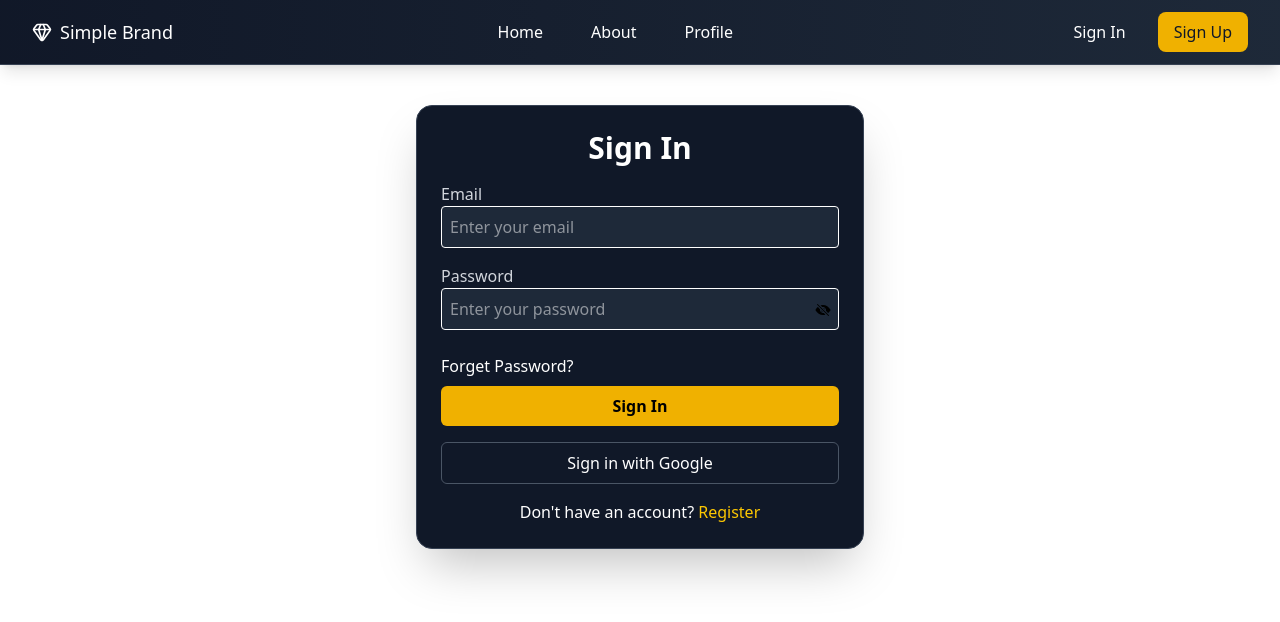
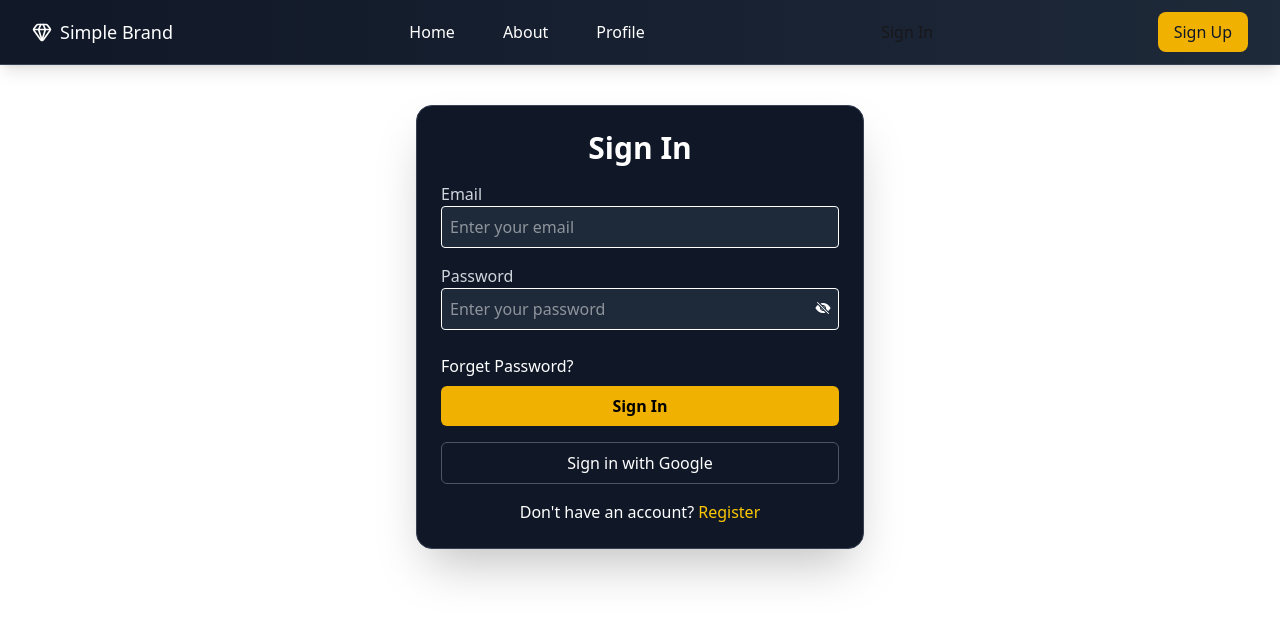
Before and after one commit to mrbabu07/Pet-Cozy, a React (Vite) app: page /signin in a window 1280 px wide. Shown: the top 622 px of the page. Built offline with nearby package versions, Linux system fonts and the light colour scheme; no server answers.

Commit message:
added authcontext functionallity

```diff
--- a/src/Component/Navbar.jsx
+++ b/src/Component/Navbar.jsx
@@ -1,9 +1,27 @@
-import React from "react";
+import React, { useContext } from "react";
 import { Gem, UserCircle } from "lucide-react";
-import { NavLink } from "react-router";
+import { Link, NavLink } from "react-router";
 import MyLink from "./MyLink";
+import { AuthContext } from "../Context/AuthContext";
+import { signOut } from "firebase/auth";
+import { toast } from "react-toastify";
+import { auth } from "../Firebase/Firebase.config";
 
 const Navbar = () => {
+
+  const {user, setUser} = useContext(AuthContext);
+  console.log(user);
+  const handleSignout = () => {
+      signOut(auth)
+        .then(() => {
+          toast.success("User signed out successfully");
+          setUser(null);
+        })
+        .catch((error) => {
+          toast.error("Error signing out: " + error.message);
+        });
+    };
+
   const linkClass =
     "px-3 py-2 text-base font-normal text-white hover:text-yellow-400";
 
@@ -34,13 +52,46 @@ const Navbar = () => {
             </div>
           </div>
 
+
+          {
+            user ? <div className="text-center">
+          <h3 className="text-xl mb-4">
+            {user.email} <br />
+          </h3>
+          <h3 className="text-xl mb-4">
+            {user.displayName ? user.displayName : "No Name Available"} <br />
+          </h3>
+
+          {/* User Photo Section */}
+          <div className="text-center space-y-3 mb-4">
+            <img
+              src={
+                user?.photoURL ||
+                "https://www.pngarts.com/files/6/User-Avatar-in-Suit-PNG.png"
+              }
+              alt="User"
+              className="w-24 h-24 rounded-full mx-auto border border-gray-600"
+            />
+          </div>
+
+          <button
+            onClick={handleSignout}
+            className="w-full py-2 bg-yellow-500 text-black font-semibold rounded-md hover:bg-yellow-400 cursor-pointer"
+          >
+            Sign Out
+          </button>
+        </div> : (
+          <button className="flex items-center space-x-4">
+              <Link to={"/signin"}> </Link>
+
+
+              Sign In
+            </button>
+        )
+          }
+
           <div className="flex items-center space-x-4">
-            <NavLink
-              to="/signin"
-              className="px-4 py-2 text-white hover:text-yellow-400 transition-colors"
-            >
-              Sign In
-            </NavLink>
+
             <NavLink
               to="/signup"
               className="px-4 py-2 bg-yellow-500 text-gray-900 rounded-lg hover:bg-yellow-400 transition-colors font-medium"
--- a/src/Context/AuthContext.jsx
+++ b/src/Context/AuthContext.jsx
@@ -0,0 +1,3 @@
+import { createContext }  from 'react';
+
+export const AuthContext = createContext();
--- /dev/null
+++ b/src/Context/AuthProvider.jsx
@@ -0,0 +1,20 @@
+import React, { useState } from 'react';
+import { AuthContext } from './AuthContext';
+
+const AuthProvider = ({children}) => {
+const [user, setUser] = useState(null);
+
+const authInfo = {
+    user,
+    setUser,
+};
+
+
+    return (
+        <AuthContext value ={authInfo}>
+            {children}
+        </AuthContext>
+    );
+};
+
+export default AuthProvider;
--- a/src/Pages/Signin.jsx
+++ b/src/Pages/Signin.jsx
@@ -3,7 +3,6 @@ import {
   sendPasswordResetEmail,
   signInWithEmailAndPassword,
   signInWithPopup,
-  signOut,
 } from "firebase/auth";
 import React, { useRef, useState } from "react";
 import { FaEye } from "react-icons/fa";
@@ -14,24 +13,17 @@ import { auth } from "../Firebase/Firebase.config";
 
 const googleProvider = new GoogleAuthProvider();
 
-
-
 const Signin = () => {
   const emailRef = useRef(null);
-  const handleSignout = () => {
-    signOut(auth)
-      .then(() => {
-        toast.success("User signed out successfully");
-        setUser(null);
-      })
-      .catch((error) => {
-        toast.error("Error signing out: " + error.message);
-      });
-  };
+  const [user, setUser] = useState(null);
+  const [show, setShow] = useState(false);
 
-  const handleForgetPassword = (e) => {
-    // console.log(e.target.email.value);
+  const handleForgetPassword = () => {
     const email = emailRef.current.value;
+    if (!email) {
+      toast.error("Please enter your email address first");
+      return;
+    }
     sendPasswordResetEmail(auth, email)
       .then(() => {
         toast.success("Check your email to reset your password");
@@ -54,12 +46,8 @@ const Signin = () => {
       });
   };
 
-  const [user, setUser] = useState(null);
-  const [show, setShow] = useState(false);
   const handleSignIn = (e) => {
     e.preventDefault();
-    // Handle sign-in logic here
-    // toast.success("Sign In functionality is not implemented yet");
     const email = e.target.email.value;
     const password = e.target.password.value;
     console.log("Sign In submitted", { email, password });
@@ -76,50 +64,23 @@ const Signin = () => {
   };
 
   console.log("Current user:", user);
+
   return (
     <div className="max-w-md mx-auto p-6 bg-gray-900 text-white shadow-2xl rounded-2xl mt-10 border border-gray-700">
       <h2 className="text-3xl font-bold mb-4 text-center">Sign In</h2>
-      {user ? (
-        <div className="text-center">
-          <h3 className="text-xl mb-4">
-            {user.email} <br />
-          </h3>
-          <h3 className="text-xl mb-4">
-            {user.displayName ? user.displayName : "No Name Available"} <br />
-          </h3>
 
-          {/* User Photo Section */}
-          <div className="text-center space-y-3 mb-4">
-            <img
-              src={
-                user?.photoURL ||
-                "https://www.pngarts.com/files/6/User-Avatar-in-Suit-PNG.png"
-              }
-              alt="User"
-              className="w-24 h-24 rounded-full mx-auto border border-gray-600"
-            />
-          </div>
-
-          <button
-            onClick={handleSignout}
-            className="w-full py-2 bg-yellow-500 text-black font-semibold rounded-md hover:bg-yellow-400 cursor-pointer"
-          >
-            Sign Out
-          </button>
-        </div>
-      ) : (
-        <form onSubmit={handleSignIn} className="relative">
+      <form onSubmit={handleSignIn}>
         <div className="mb-4">
           <label className="block text-gray-300">Email</label>
           <input
             type="email"
             name="email"
-              ref ={emailRef}
+            ref={emailRef}
             className="w-full border p-2 rounded bg-gray-800 text-white"
             placeholder="Enter your email"
           />
         </div>
-          <div className="mb-4">
+        <div className="mb-4 relative">
           <label className="block text-gray-300">Password</label>
           <input
             type={show ? "text" : "password"}
@@ -127,26 +88,28 @@ const Signin = () => {
             className="w-full border p-2 rounded bg-gray-800 text-white"
             placeholder="Enter your password"
           />
+          <span
+            onClick={() => setShow(!show)}
+            className="absolute right-[8px] top-[36px] cursor-pointer"
+          >
+            {show ? <FaEye /> : <IoEyeOff />}
+          </span>
         </div>
         <button
-            className="hover:underline cursor-pointer py-2"
+          className="hover:underline cursor-pointer py-2 text-left"
           onClick={handleForgetPassword}
           type="button"
         >
           Forget Password?
         </button>
         <button
-            onClick={() => setShow(!show)}
           type="submit"
           className="w-full py-2 bg-yellow-500 text-black font-semibold rounded-md hover:bg-yellow-400 cursor-pointer"
         >
           Sign In
-            <span className="absolute right-[8px] top-[120px] cursor-pointer">
-              {show ? <FaEye /> : <IoEyeOff />}
-            </span>
         </button>
       </form>
-      )}
+
       <div className="mt-4 text-center">
         <button
           onClick={handleGoogleSignIn}
--- a/src/main.jsx
+++ b/src/main.jsx
@@ -1,13 +1,16 @@
-import { StrictMode } from 'react';
-import { createRoot } from 'react-dom/client';
-import './index.css';
+import { StrictMode } from "react";
+import { createRoot } from "react-dom/client";
+import "./index.css";
 import { RouterProvider } from "react-router";
-import { router } from './Routes/Route';
-import { ToastContainer } from 'react-toastify';
+import { router } from "./Routes/Route";
+import { ToastContainer } from "react-toastify";
+import AuthProvider from "./Context/AuthProvider";
 
-createRoot(document.getElementById('root')).render(
+createRoot(document.getElementById("root")).render(
   <StrictMode>
-    <RouterProvider router={router} />
-   <ToastContainer />
+    <AuthProvider>
+      <RouterProvider router={router} />
+      <ToastContainer />
+    </AuthProvider>
   </StrictMode>
 );
```
Lines whose indentation alone changed are shown as unchanged.
